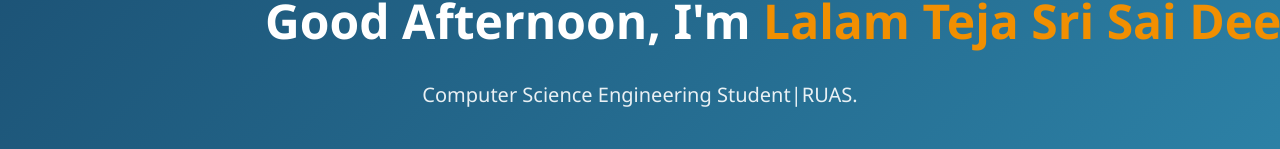
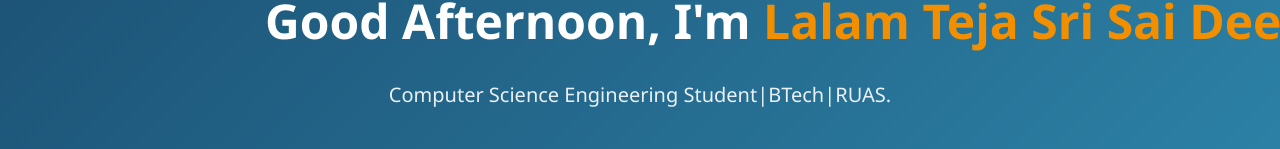
Before and after one commit to teja765/my-portfolio, a React (Vite) app: page / in a window 1280 px wide. Shown: the part 241-390 px from the top of the page. Built offline with nearby package versions, Linux system fonts and the light colour scheme.

Commit message:
index.css changes

```diff
--- a/src/components/Hero/Hero.jsx
+++ b/src/components/Hero/Hero.jsx
@@ -16,7 +16,7 @@
         <section className="hero-section">
             <div className="hero-content">
                 <h1>{greeting}, I'm <span className="highlight">Lalam Teja Sri Sai Deepak</span> 👋</h1>
-                <p className="tagline">Computer Science Engineering Student|RUAS.</p>
+                <p className="tagline">Computer Science Engineering Student|BTech|RUAS.</p>
 
                 <div className="hero-buttons">
                     <Link to="/projects" className="btn btn-primary">View My Work</Link>
```
Also changed, not shown: src/index.css (line endings or trailing spaces).
